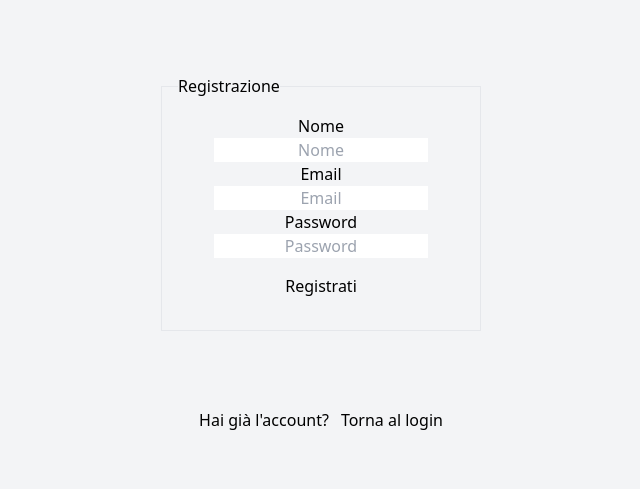
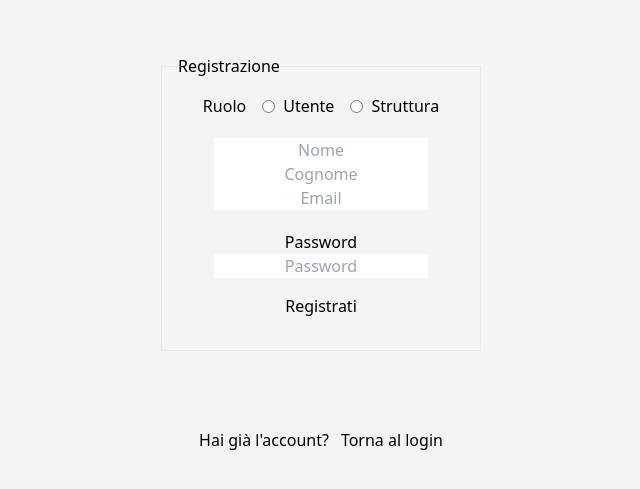
Before and after one commit to GiovanniBombardieri/NuovaMobilita, a React (Vite) app in the folder frontend/: page /register in a window 1280 px wide. Shown: the part 141-630 px from the top of the page, without its empty margins (319-959 px from the left). Built offline with nearby package versions, Linux system fonts and the light colour scheme.

Commit message:
🗃 Update user for register module

```diff
--- a/frontend/src/pages/Register.tsx
+++ b/frontend/src/pages/Register.tsx
@@ -4,6 +4,8 @@ import { useNavigate, Link } from "react-router-dom";
 
 const Register = () => {
   const [name, setName] = useState("");
+  const [cognome, setCognome] = useState("");
+  const [ruolo, setRuolo] = useState("");
   const [email, setEmail] = useState("");
   const [password, setPassword] = useState("");
   const { login } = useAuth();
@@ -16,7 +18,7 @@ const Register = () => {
       const response = await fetch("http://localhost:8000/api/register", {
         method: "POST",
         headers: { "Content-Type": "application/json" },
-        body: JSON.stringify({ name, email, password }),
+        body: JSON.stringify({ name, cognome, ruolo, email, password }),
       });
 
       if (!response.ok) {
@@ -44,17 +46,52 @@ const Register = () => {
         <fieldset className="fieldset bg-base-200 border-base-300 rounded-box w-xs border p-4 w-1/4 flex flex-col items-center">
           <legend className="fieldset-legend">Registrazione</legend>
 
-          <label className="label">Nome</label>
+          <div className="flex flex-row gap-4">
+            <label className="label">Ruolo</label>
+            <label className="flex items-center gap-2">
+              <input
+                type="radio"
+                name="Ruolo"
+                value="utente"
+                checked={ruolo === "utente"}
+                onChange={(e) => setRuolo(e.target.value)}
+                className="radio radio-primary"
+                required
+              />
+              Utente
+            </label>
+            <label className="flex items-center gap-2">
+              <input
+                type="radio"
+                name="Ruolo"
+                value="struttura"
+                checked={ruolo === "struttura"}
+                onChange={(e) => setRuolo(e.target.value)}
+                className="radio radio-primary"
+                required
+              />
+              Struttura
+            </label>
+          </div>
+
           <input
             type="text"
-            className="input text-center w-3/4"
+            className="input text-center w-3/4 mt-5"
             placeholder="Nome"
             value={name}
             onChange={(e) => setName(e.target.value)}
             required
           />
 
-          <label className="label">Email</label>
+          <input
+            type="text"
+            className="input text-center w-3/4"
+            placeholder="Cognome"
+            value={cognome}
+            onChange={(e) => setCognome(e.target.value)}
+            required
+          />
+
           <input
             type="email"
             className="input text-center w-3/4"
@@ -64,7 +101,7 @@ const Register = () => {
             required
           />
 
-          <label className="label">Password</label>
+          <label className="label mt-5">Password</label>
           <input
             type="password"
             className="input text-center w-3/4"
```
